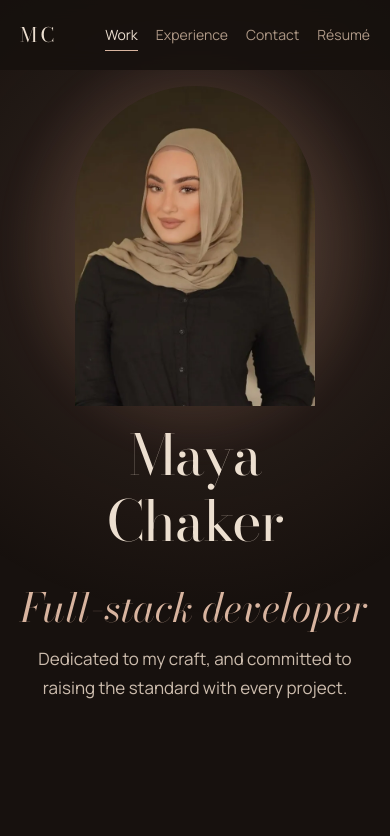
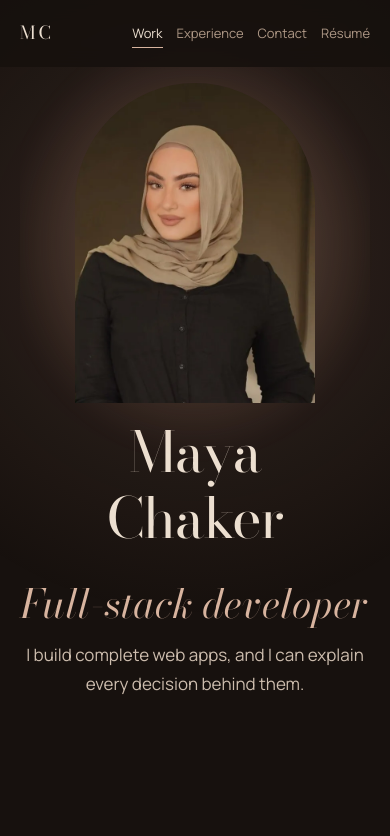
Before and after one commit to MayaChaker/MyPortfolio, a React (Vite) app: page / in a window 390 px wide. Shown: the top 836 px of the page. Built offline with nearby package versions, Linux system fonts and the light colour scheme.

Commit message:
Refine the hero and fix small-phone layout
- New hero sentence
- Rename Quality to Testing & tools and add Vitest
- Stop the portrait glow from widening the page on small phones
- Keep the nav links on one line on small phones

```diff
--- a/src/Data/profile.js
+++ b/src/Data/profile.js
@@ -9,11 +9,11 @@ export const profile = {
   linkedinHandle: "maya-chaker",
   cv: "/Maya-Chaker-CV.pdf",
   photo: "/maya.webp",
-  availability: "Open to new opportunities. Based in Lebanon, available for remote, hybrid and on-site roles.",
+  availability:"Open to new opportunities. Based in Lebanon, available for remote, hybrid and on-site roles.",
 };
 
 // Send a role-specific link to each company: /?role=frontend or /?role=backend
-const intro = "Dedicated to my craft, and committed to raising the standard with every project.";
+const intro = "I build complete web apps, and I can explain every decision behind them.";
 export const roles = {
   fullstack: { title: "Full-stack developer", intro },
   frontend: { title: "Frontend developer", intro },
--- a/src/Data/skills.js
+++ b/src/Data/skills.js
@@ -3,5 +3,5 @@ export const capabilities = [
   { title: "Frontend", focus: "frontend", tools: ["React", "Next.js", "TypeScript", "Tailwind CSS"] },
   { title: "Backend", focus: "backend", tools: ["Node.js", "Express", "Better Auth, JWT", "Zod"] },
   { title: "Data", focus: "backend", tools: ["PostgreSQL", "MySQL", "Prisma", "Sequelize"] },
-  { title: "Quality", tools: ["Jest", "Playwright", "GitHub Actions", "Git"] },
+  { title: "Testing & tools", tools: ["Jest", "Vitest", "Playwright", "GitHub Actions", "Git"] },
 ];
--- a/src/index.css
+++ b/src/index.css
@@ -84,7 +84,7 @@ main [id] { scroll-margin-top: 80px; }
 .top nav a.active::after { content: ""; position: absolute; right: 0; bottom: -4px; left: 0; height: 1px; background: var(--nude); }
 
 /* Hero */
-.hero { display: grid; grid-template-columns: 1fr auto 1fr; align-items: center; gap: 40px; padding-top: 32px; }
+.hero { display: grid; grid-template-columns: 1fr auto 1fr; align-items: center; gap: 40px; padding-top: 32px; overflow-x: clip; }
 .name { margin: 0; font-family: var(--display); font-weight: 400; font-size: clamp(56px, 9vw, 148px); line-height: .9; letter-spacing: -.02em; }
 .name-right { text-align: right; }
 .portrait { position: relative; width: clamp(240px, 25vw, 360px); }
@@ -252,6 +252,12 @@ a.shot:hover .phone-frame img { transform: none; }
   .next { padding: 32px; }
 }
 
+/* Small phones: keep the four nav links on one line. */
+@media (max-width: 420px) {
+  .top nav { gap: 4px 14px; font-size: 13px; }
+  .mark { font-size: 18px; }
+}
+
 @media (prefers-reduced-motion: reduce) {
   html { scroll-behavior: auto; }
   *, *::before { transition: none !important; }
```
